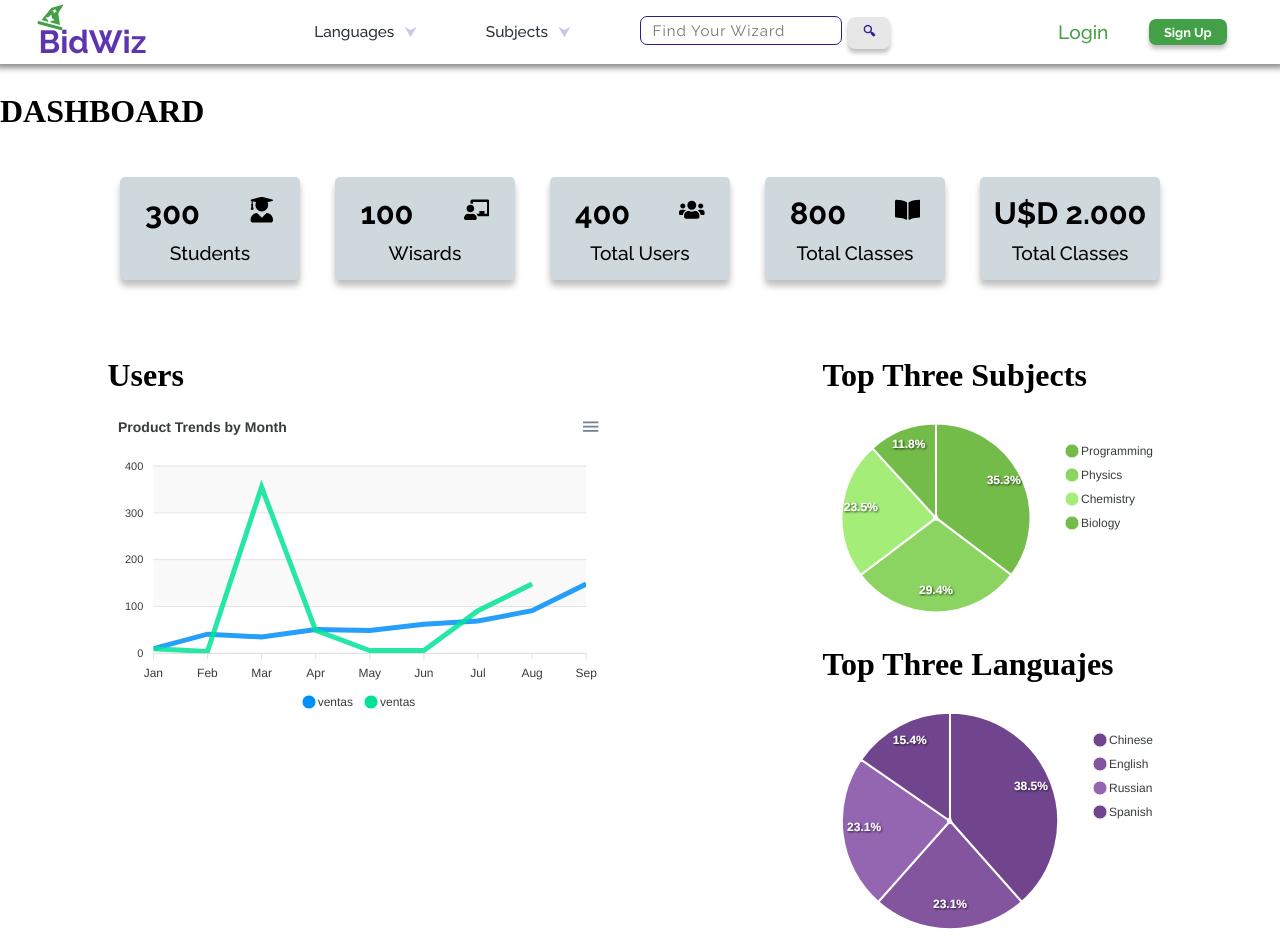
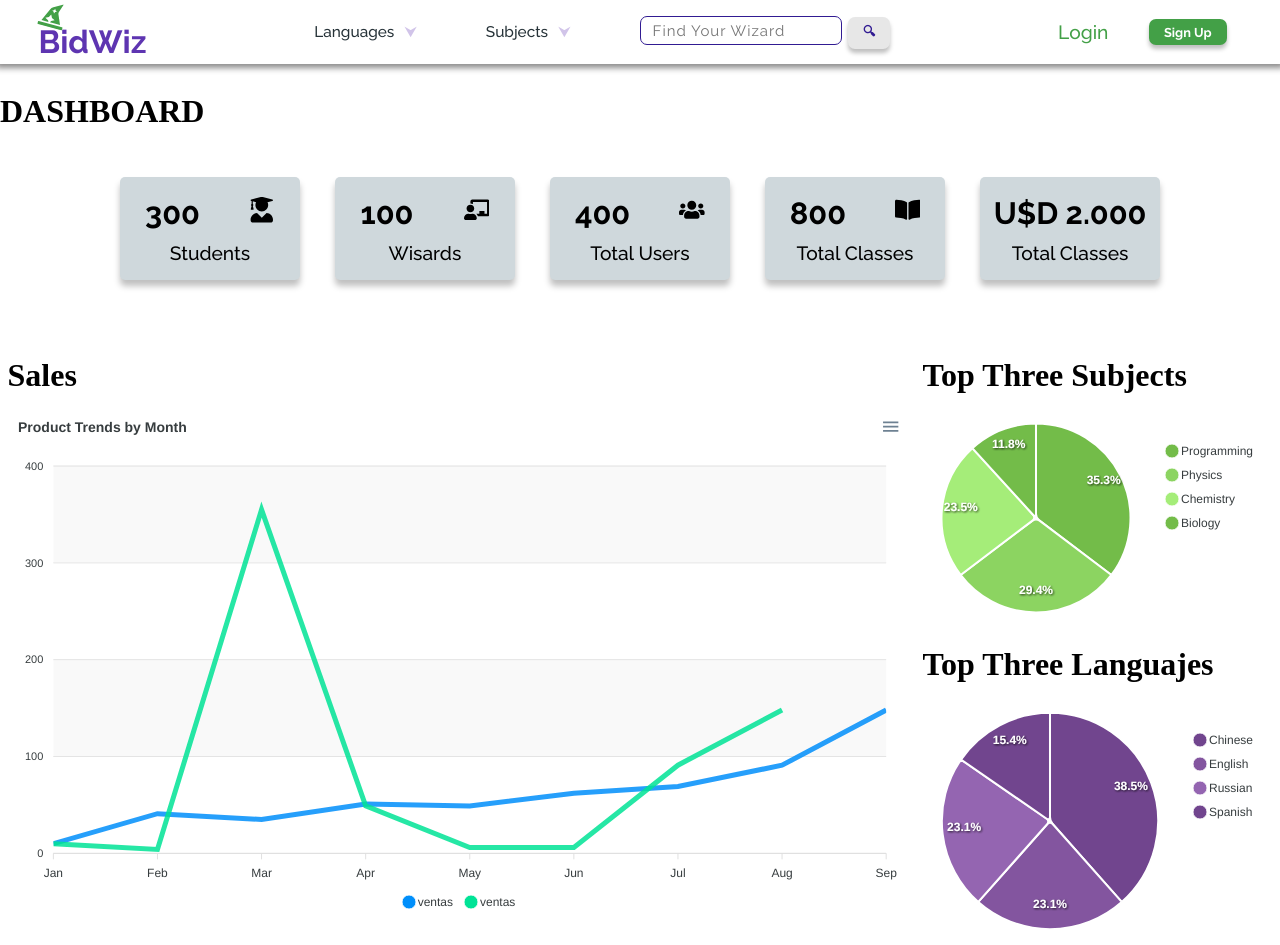
Before and after one commit to Mr-Hache/bidWiz-Frontend, a Next.js app: page /admin in a window 1280 px wide. Built offline with nearby package versions, Linux system fonts and the light colour scheme.

Commit message:
agregué el componente venta que será renderizado en el componente dashboard

```diff
--- a/app/Componets/adminSales/adminSales.tsx
+++ b/app/Componets/adminSales/adminSales.tsx
@@ -105,8 +105,8 @@ export default function adminSales() {
 
   return (
     <div>
-      <h1>Users</h1>
-      <ApexCharts options={options} series={series} width={500} height={300} />
+      <h1>Sales</h1>
+      <ApexCharts options={options} series={series} width={900} height={500} />
     </div>
   );
 }
```
